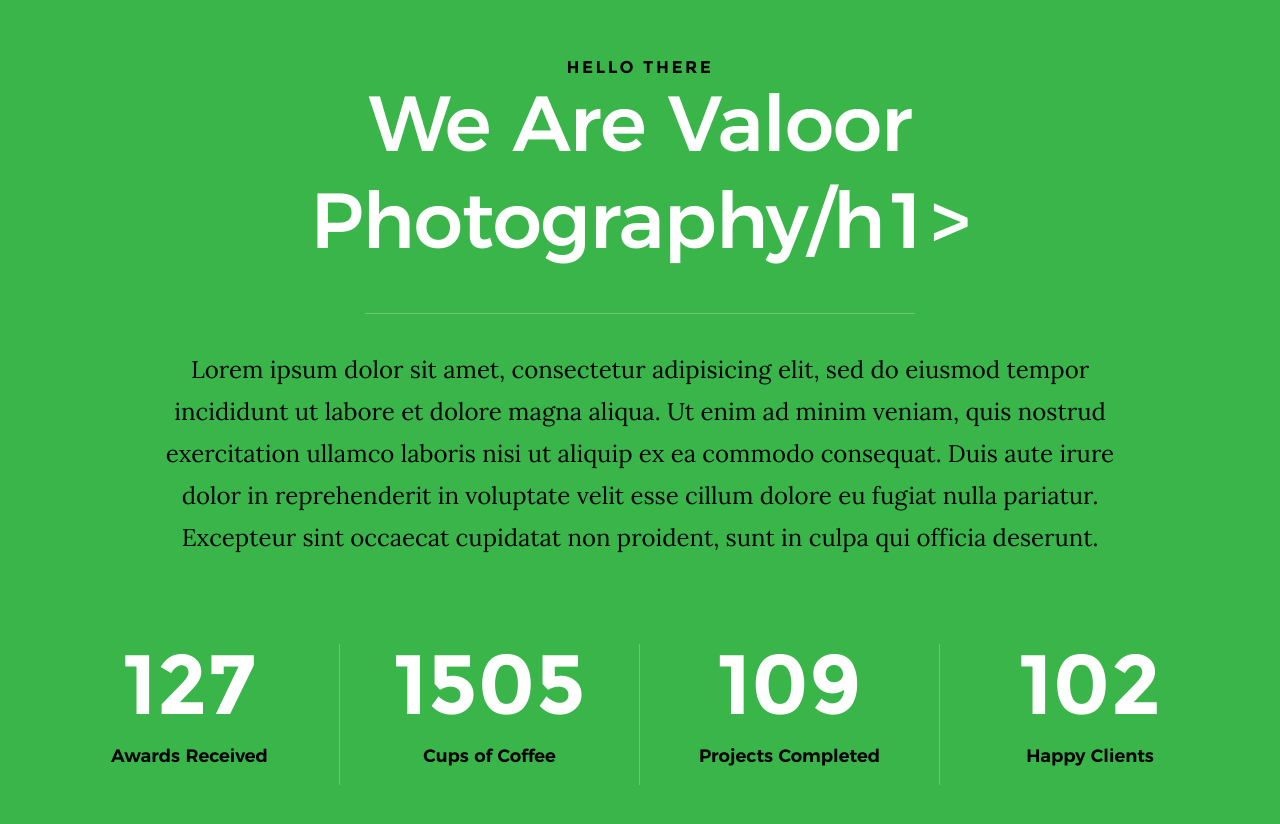
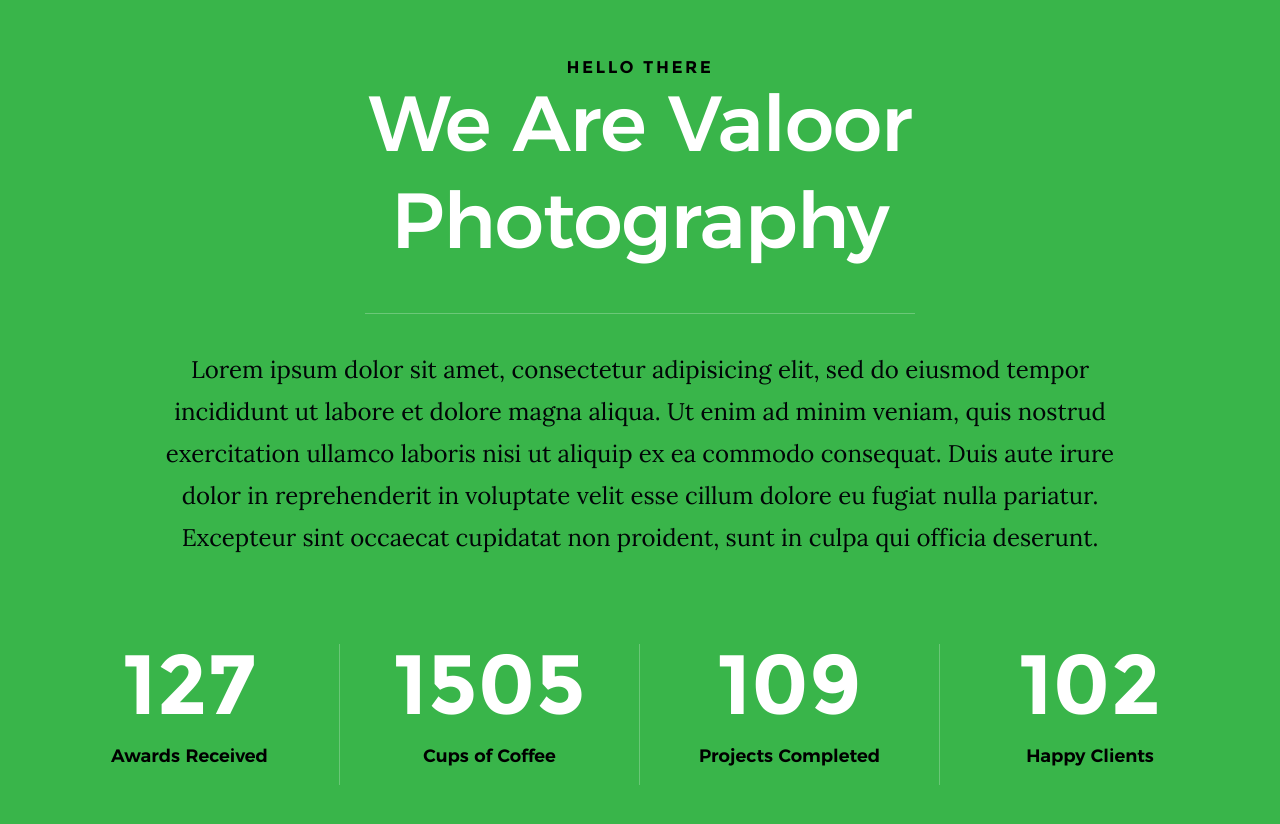
Before and after one commit to shaunaa126/glint, a plain HTML site: page index.html in a window 1280 px wide. Shown: the part 1000-1824 px from the top of the page. Drawn offline with Linux system fonts and the light colour scheme; files whose address does not match are found by name.

Commit message:
fix typo

```diff
--- a/index.html
+++ b/index.html
@@ -167,7 +167,7 @@
         <div class="row section-header has-bottom-sep" data-aos="fade-up">
             <div class="col-full">
                 <h3 class="subhead subhead--dark">Hello There</h3>
-                <h1 class="display-1 display-1--light">We Are Valoor Photography/h1>
+                <h1 class="display-1 display-1--light">We Are Valoor Photography</h1>
             </div>
         </div> <!-- end section-header -->
 
```
